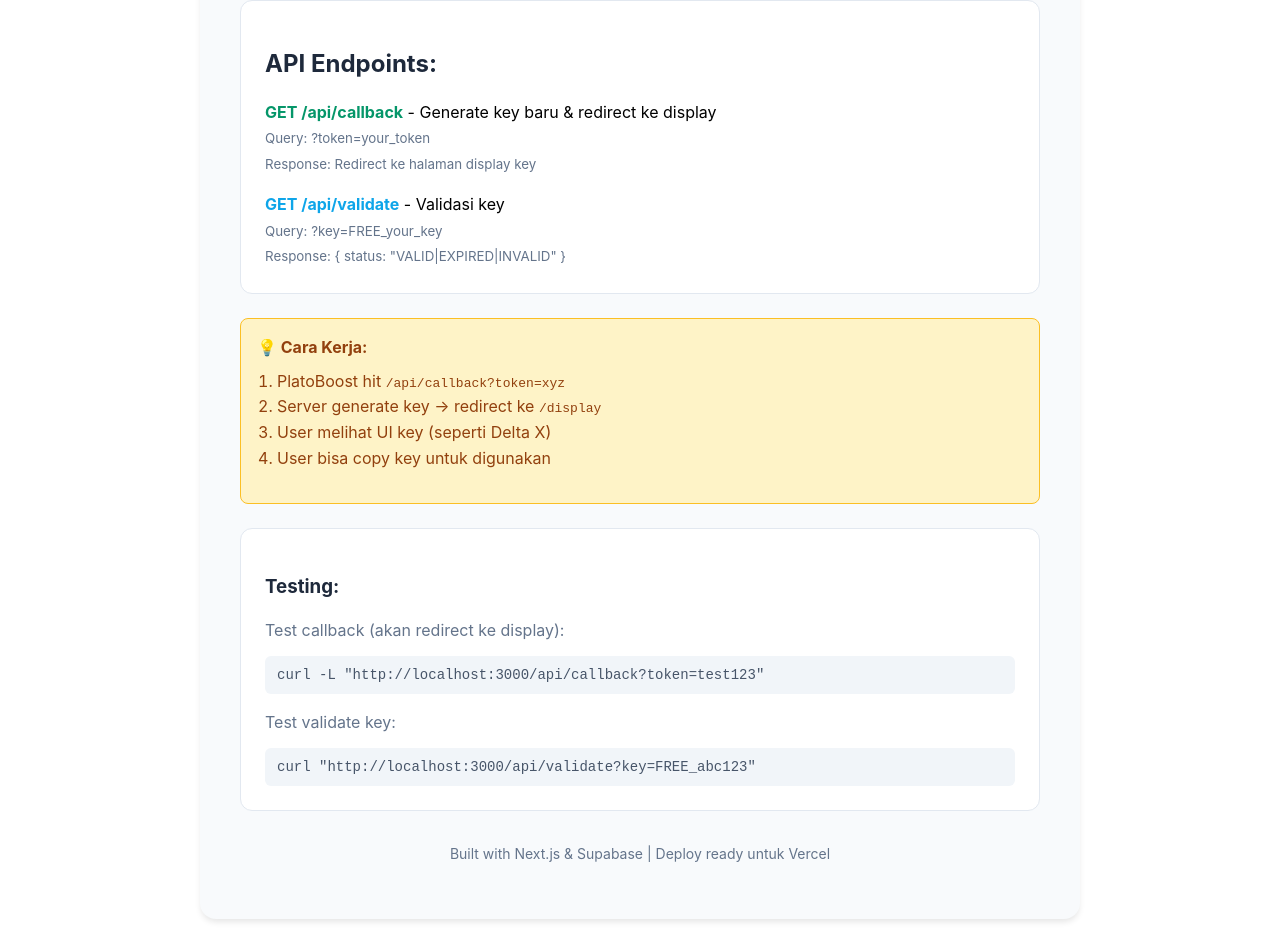
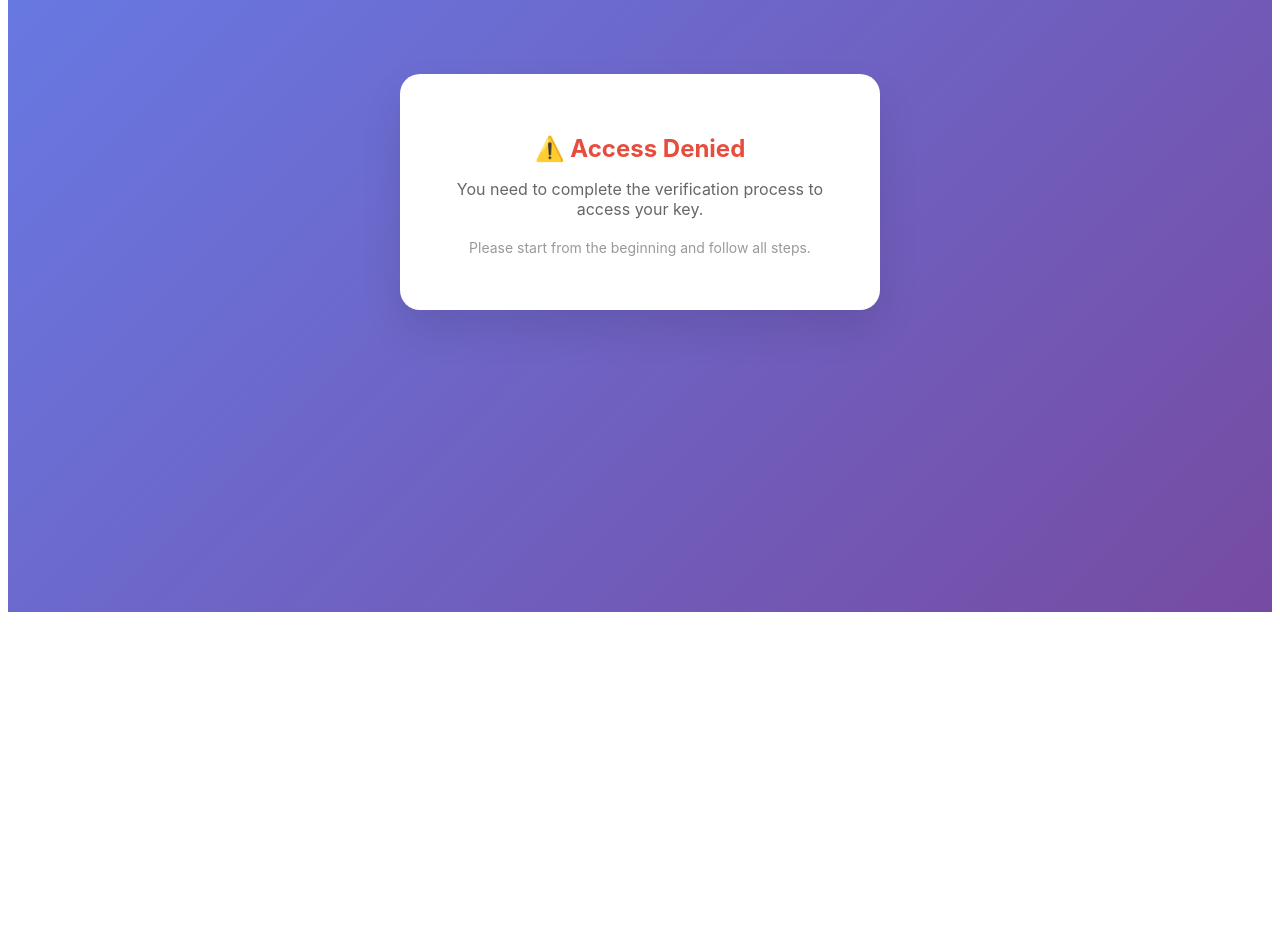
Before and after one commit to ClavnnXscript/key, a Next.js app: page / in a window 1280 px wide. Shown: the part 236-1188 px from the top of the page. After the commit the page ends 856 px from the top, so only its background shows below. Built offline with nearby package versions, Linux system fonts and the light colour scheme.

Commit message:
Update index.js

```diff
--- a/pages/index.js
+++ b/pages/index.js
@@ -1,105 +1,232 @@
+// pages/index.js
+import { useState, useEffect } from 'react'
+import { useRouter } from 'next/router'
+
 export default function Home() {
+  const router = useRouter()
+  const { key, expires } = router.query
+  const [timeLeft, setTimeLeft] = useState('')
+  const [isExpired, setIsExpired] = useState(false)
+  const [copied, setCopied] = useState(false)
+
+  useEffect(() => {
+    if (!expires) return
+
+    const updateTimer = () => {
+      const now = new Date().getTime()
+      const expiryTime = new Date(expires).getTime()
+      const difference = expiryTime - now
+
+      if (difference > 0) {
+        const minutes = Math.floor((difference % (1000 * 60 * 60)) / (1000 * 60))
+        const seconds = Math.floor((difference % (1000 * 60)) / 1000)
+        setTimeLeft(`${minutes}:${seconds.toString().padStart(2, '0')}`)
+      } else {
+        setTimeLeft('00:00')
+        setIsExpired(true)
+      }
+    }
+
+    updateTimer()
+    const timer = setInterval(updateTimer, 1000)
+
+    return () => clearInterval(timer)
+  }, [expires])
+
+  const copyToClipboard = () => {
+    navigator.clipboard.writeText(key)
+    setCopied(true)
+    setTimeout(() => setCopied(false), 2000)
+  }
+
+  if (!key) {
     return (
       <div style={{
+        minHeight: '100vh',
+        display: 'flex',
+        alignItems: 'center',
+        justifyContent: 'center',
+        background: 'linear-gradient(135deg, #667eea 0%, #764ba2 100%)',
         fontFamily: '-apple-system, BlinkMacSystemFont, "Segoe UI", Roboto, sans-serif',
-      maxWidth: '800px',
-      margin: '50px auto',
-      padding: '40px',
-      lineHeight: '1.6',
-      backgroundColor: '#f8fafc',
-      borderRadius: '16px',
-      boxShadow: '0 4px 6px -1px rgba(0, 0, 0, 0.1)'
+        padding: '20px'
       }}>
-      <h1 style={{ color: '#1e293b', marginBottom: '16px' }}>My Key System</h1>
-      <p style={{ color: '#64748b', marginBottom: '32px' }}>
-        Sistem key sederhana untuk integrasi dengan PlatoBoost dengan UI display yang menarik.
-      </p>
-
         <div style={{
           backgroundColor: 'white',
-        padding: '24px',
+          padding: '40px',
+          borderRadius: '20px',
+          boxShadow: '0 20px 40px rgba(0,0,0,0.1)',
+          textAlign: 'center',
+          maxWidth: '400px',
+          width: '100%'
+        }}>
+          <h2 style={{ color: '#e74c3c', marginBottom: '16px' }}>⚠️ Access Denied</h2>
+          <p style={{ color: '#666', marginBottom: '20px' }}>
+            You need to complete the verification process to access your key.
+          </p>
+          <p style={{ color: '#999', fontSize: '14px' }}>
+            Please start from the beginning and follow all steps.
+          </p>
+        </div>
+      </div>
+    )
+  }
+
+  if (isExpired) {
+    return (
+      <div style={{
+        minHeight: '100vh',
+        display: 'flex',
+        alignItems: 'center',
+        justifyContent: 'center',
+        background: 'linear-gradient(135deg, #fc466b 0%, #3f5efb 100%)',
+        fontFamily: '-apple-system, BlinkMacSystemFont, "Segoe UI", Roboto, sans-serif',
+        padding: '20px'
+      }}>
+        <div style={{
+          backgroundColor: 'white',
+          padding: '40px',
+          borderRadius: '20px',
+          boxShadow: '0 20px 40px rgba(0,0,0,0.1)',
+          textAlign: 'center',
+          maxWidth: '400px',
+          width: '100%'
+        }}>
+          <h2 style={{ color: '#e74c3c', marginBottom: '16px' }}>⏰ Key Expired</h2>
+          <p style={{ color: '#666', marginBottom: '20px' }}>
+            Your key has expired. Please generate a new one.
+          </p>
+          <div style={{
+            backgroundColor: '#f8f9fa',
+            padding: '15px',
+            borderRadius: '10px',
+            border: '2px dashed #dee2e6'
+          }}>
+            <code style={{ color: '#6c757d', fontSize: '14px' }}>{key}</code>
+          </div>
+        </div>
+      </div>
+    )
+  }
+
+  return (
+    <div style={{
+      minHeight: '100vh',
+      display: 'flex',
+      alignItems: 'center',
+      justifyContent: 'center',
+      background: 'linear-gradient(135deg, #667eea 0%, #764ba2 100%)',
+      fontFamily: '-apple-system, BlinkMacSystemFont, "Segoe UI", Roboto, sans-serif',
+      padding: '20px'
+    }}>
+      <div style={{
+        backgroundColor: 'white',
+        padding: '40px',
+        borderRadius: '20px',
+        boxShadow: '0 20px 40px rgba(0,0,0,0.1)',
+        textAlign: 'center',
+        maxWidth: '500px',
+        width: '100%'
+      }}>
+        {/* Header */}
+        <div style={{ marginBottom: '30px' }}>
+          <h1 style={{
+            color: '#2d3748',
+            marginBottom: '8px',
+            fontSize: '28px',
+            fontWeight: '700'
+          }}>
+            🎉 Your Free Key
+          </h1>
+          <p style={{ color: '#718096', fontSize: '16px' }}>
+            Key generated successfully! Copy and use it now.
+          </p>
+        </div>
+
+        {/* Timer */}
+        <div style={{
+          backgroundColor: timeLeft.startsWith('0:') && parseInt(timeLeft.split(':')[1]) <= 30 ? '#fed7d7' : '#e6fffa',
+          padding: '15px',
           borderRadius: '12px',
-        border: '1px solid #e2e8f0',
-        marginBottom: '24px'
+          marginBottom: '25px',
+          border: `2px solid ${timeLeft.startsWith('0:') && parseInt(timeLeft.split(':')[1]) <= 30 ? '#fc8181' : '#4fd1c7'}`
         }}>
-        <h2 style={{ color: '#1e293b', marginBottom: '16px' }}>API Endpoints:</h2>
-        <div style={{ marginBottom: '16px' }}>
-          <strong style={{ color: '#059669' }}>GET /api/callback</strong> - Generate key baru & redirect ke display
-          <br />
-          <small style={{ color: '#64748b' }}>Query: ?token=your_token</small>
-          <br />
-          <small style={{ color: '#64748b' }}>Response: Redirect ke halaman display key</small>
+          <div style={{ fontSize: '14px', color: '#4a5568', marginBottom: '5px' }}>
+            Time Remaining
           </div>
-        <div>
-          <strong style={{ color: '#0ea5e9' }}>GET /api/validate</strong> - Validasi key
-          <br />
-          <small style={{ color: '#64748b' }}>Query: ?key=FREE_your_key</small>
-          <br />
-          <small style={{ color: '#64748b' }}>Response: {"{"} status: "VALID|EXPIRED|INVALID" {"}"}</small>
+          <div style={{
+            fontSize: '24px',
+            fontWeight: 'bold',
+            color: timeLeft.startsWith('0:') && parseInt(timeLeft.split(':')[1]) <= 30 ? '#e53e3e' : '#319795'
+          }}>
+            {timeLeft}
           </div>
         </div>
 
+        {/* Key Display */}
         <div style={{
-        backgroundColor: '#fef3c7',
-        border: '1px solid #fbbf24',
-        padding: '16px',
+          backgroundColor: '#f7fafc',
+          padding: '20px',
+          borderRadius: '12px',
+          border: '2px solid #e2e8f0',
+          marginBottom: '25px',
+          position: 'relative'
+        }}>
+          <div style={{ fontSize: '14px', color: '#4a5568', marginBottom: '10px' }}>
+            Your License Key:
+          </div>
+          <div style={{
+            backgroundColor: '#2d3748',
+            color: '#e2e8f0',
+            padding: '15px',
             borderRadius: '8px',
-        marginBottom: '24px'
+            fontFamily: 'Monaco, "Lucida Console", monospace',
+            fontSize: '16px',
+            fontWeight: '600',
+            wordBreak: 'break-all',
+            lineHeight: '1.4'
           }}>
-        <strong style={{ color: '#92400e' }}>💡 Cara Kerja:</strong>
-        <ol style={{ color: '#92400e', marginTop: '8px', paddingLeft: '20px' }}>
-          <li>PlatoBoost hit <code>/api/callback?token=xyz</code></li>
-          <li>Server generate key → redirect ke <code>/display</code></li>
-          <li>User melihat UI key (seperti Delta X)</li>
-          <li>User bisa copy key untuk digunakan</li>
-        </ol>
+            {key}
+          </div>
         </div>
 
+        {/* Copy Button */}
+        <button
+          onClick={copyToClipboard}
+          style={{
+            backgroundColor: copied ? '#48bb78' : '#4299e1',
+            color: 'white',
+            padding: '15px 30px',
+            borderRadius: '12px',
+            border: 'none',
+            fontSize: '16px',
+            fontWeight: '600',
+            cursor: 'pointer',
+            width: '100%',
+            transition: 'all 0.2s',
+            marginBottom: '20px'
+          }}
+          onMouseOver={(e) => {
+            if (!copied) e.target.style.backgroundColor = '#3182ce'
+          }}
+          onMouseOut={(e) => {
+            if (!copied) e.target.style.backgroundColor = '#4299e1'
+          }}
+        >
+          {copied ? '✓ Copied to Clipboard!' : '📋 Copy Key'}
+        </button>
+
+        {/* Footer */}
         <div style={{
-        backgroundColor: 'white',
-        padding: '24px',
-        borderRadius: '12px',
-        border: '1px solid #e2e8f0'
+          fontSize: '14px',
+          color: '#a0aec0',
+          lineHeight: '1.5'
         }}>
-        <h3 style={{ color: '#1e293b', marginBottom: '16px' }}>Testing:</h3>
-        <p style={{ color: '#64748b', marginBottom: '12px' }}>
-          Test callback (akan redirect ke display):
+          <p>⚠️ This key will expire in {timeLeft}</p>
+          <p style={{ marginTop: '8px' }}>
+            Make sure to save it before the timer runs out!
           </p>
-        <code style={{
-          backgroundColor: '#f1f5f9',
-          padding: '8px 12px',
-          borderRadius: '6px',
-          fontSize: '14px',
-          color: '#475569',
-          display: 'block',
-          marginBottom: '16px'
-        }}>
-          curl -L "http://localhost:3000/api/callback?token=test123"
-        </code>
-
-        <p style={{ color: '#64748b', marginBottom: '12px' }}>
-          Test validate key:
-        </p>
-        <code style={{
-          backgroundColor: '#f1f5f9',
-          padding: '8px 12px',
-          borderRadius: '6px',
-          fontSize: '14px',
-          color: '#475569',
-          display: 'block'
-        }}>
-          curl "http://localhost:3000/api/validate?key=FREE_abc123"
-        </code>
         </div>
-
-      <p style={{
-        color: '#64748b',
-        fontSize: '14px',
-        marginTop: '32px',
-        textAlign: 'center'
-      }}>
-        Built with Next.js & Supabase | Deploy ready untuk Vercel
-      </p>
+      </div>
     </div>
   )
               }
```
Lines whose indentation alone changed are shown as unchanged.
